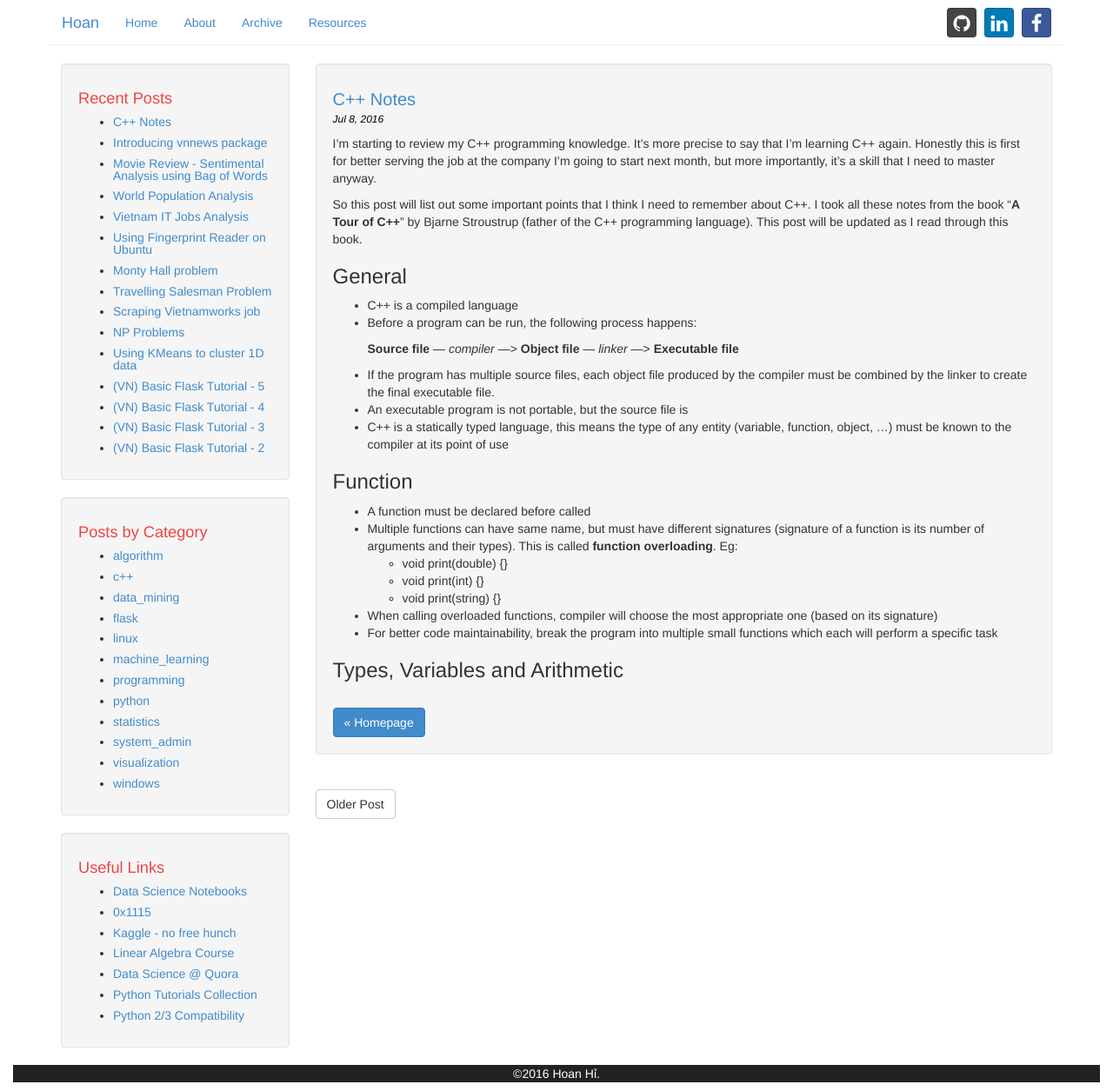
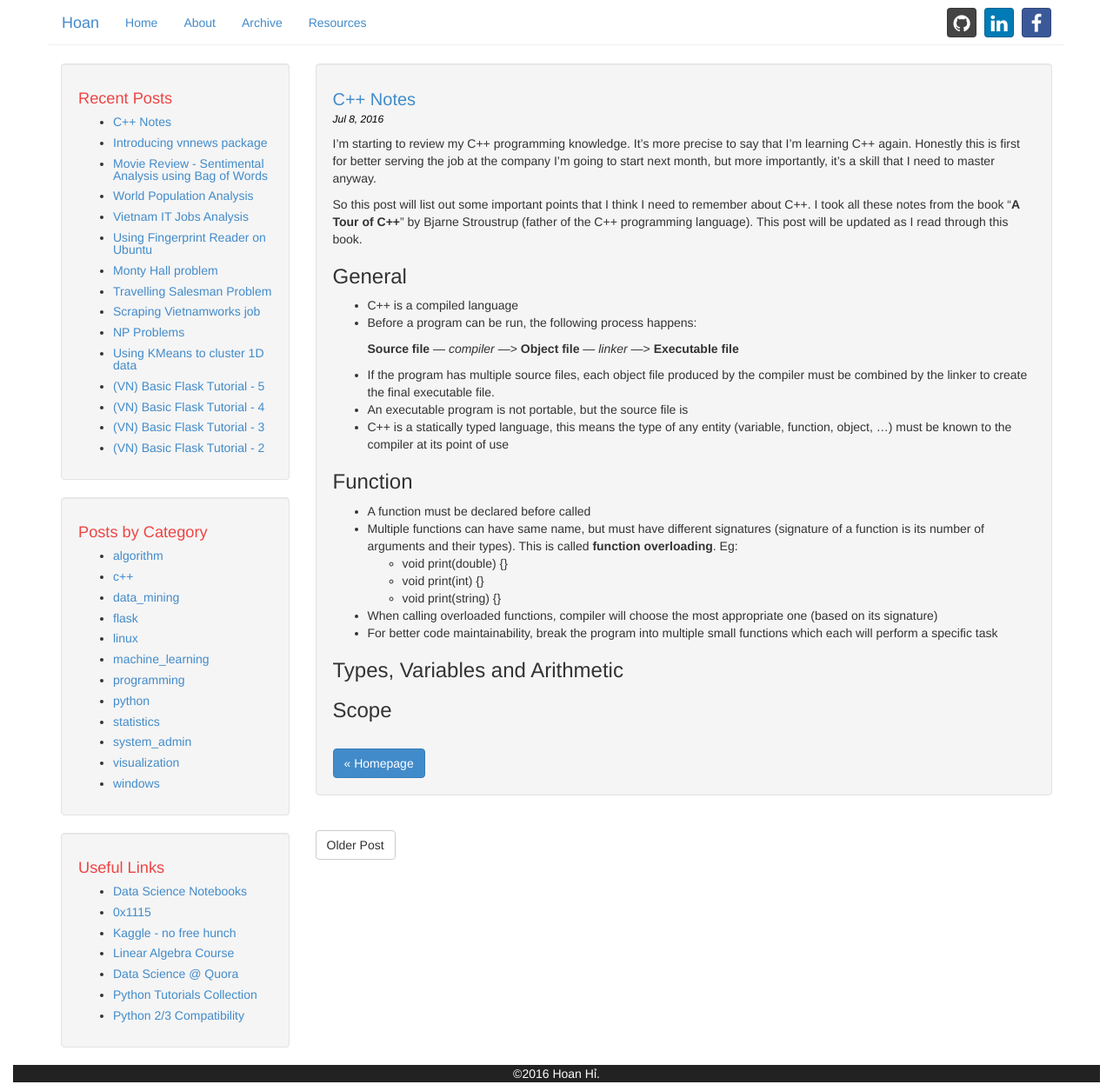
Before and after one commit to hoanvu/hoanvu.github.io, a Jekyll site: the page built from _posts/2016-07-09-c++-notes.md, in a window 1280 px wide. Shown: the whole page at 87% size. Built offline with Jekyll 4.4.1, drawn with Linux system fonts in a browser that asks for light colours.

Commit message:
update c++ notes

```diff
--- a/_posts/2016-07-09-c++-notes.md
+++ b/_posts/2016-07-09-c++-notes.md
@@ -33,3 +33,5 @@ So this post will list out some important points that I think I need to remember
 - For better code maintainability, break the program into multiple small functions which each will perform a specific task
 
 ### Types, Variables and Arithmetic
+
+### Scope
```
